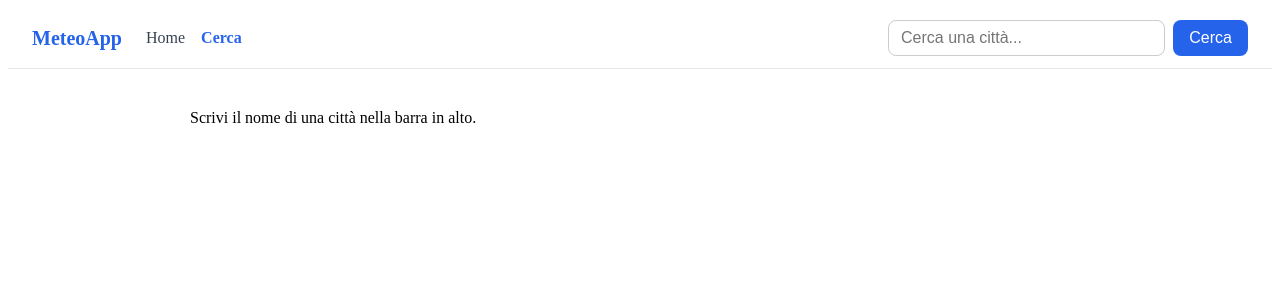
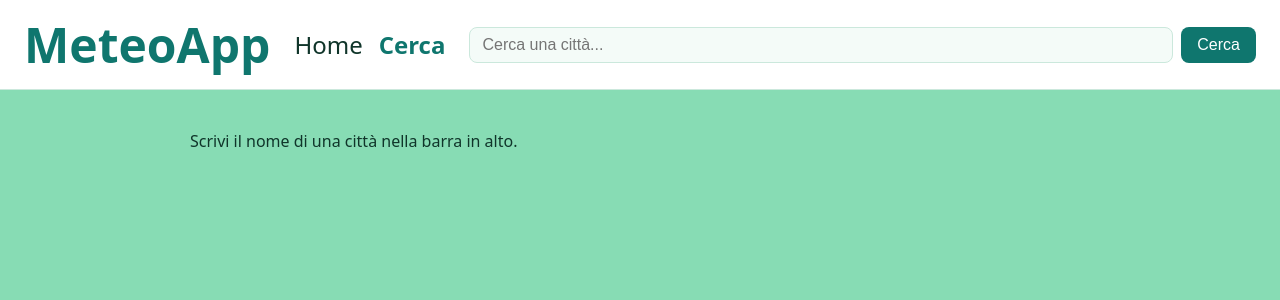
Before and after one commit to Gabrieleleonardi21/progetto-settimana-10, a React (Vite) app: page /search in a window 1280 px wide. Shown: the top 300 px of the page. Built offline with nearby package versions, Linux system fonts and the light colour scheme.

Commit message:
palette colori in variabili CSS e searchbar allargata su /search

```diff
--- a/src/components/Details.css
+++ b/src/components/Details.css
@@ -7,24 +7,25 @@
 .details__indietro {
   display: inline-block;
   margin-bottom: 16px;
-  color: #2563eb;
+  color: var(--colore-accento);
   text-decoration: none;
 }
 
 .details__error {
-  color: #dc2626;
+  color: var(--colore-errore);
 }
 
 .details__card {
   padding: 24px;
-  border: 1px solid #e5e7eb;
+  border: 1px solid var(--colore-bordo);
   border-radius: 12px;
+  background-color: var(--colore-card);
 }
 
 .details__titolo {
   margin: 0;
   font-size: 1.5rem;
-  color: #6b7280;
+  color: var(--colore-testo-soft);
   font-weight: normal;
 }
 
@@ -43,7 +44,7 @@
 }
 
 .details__lista dt {
-  color: #6b7280;
+  color: var(--colore-testo-soft);
 }
 
 .details__lista dd {
--- a/src/components/Home.css
+++ b/src/components/Home.css
@@ -9,7 +9,7 @@
 }
 
 .home__error {
-  color: #dc2626;
+  color: var(--colore-errore);
 }
 
 /* Le due card affiancate, in colonna su schermi stretti */
@@ -24,6 +24,6 @@
   display: block;
   width: 100%;
   height: 500px;
-  border: 1px solid #e5e7eb;
+  border: 1px solid var(--colore-bordo);
   border-radius: 12px;
 }
--- a/src/components/MeteoCard.css
+++ b/src/components/MeteoCard.css
@@ -1,21 +1,21 @@
 .card {
   display: block;
   padding: 20px;
-  border: 1px solid #e5e7eb;
+  border: 1px solid var(--colore-bordo);
   border-radius: 12px;
-  background: #fff;
+  background: var(--colore-card);
   color: inherit;
   text-decoration: none;
 }
 
 .card:hover {
-  border-color: #2563eb;
+  border-color: var(--colore-accento);
 }
 
 .card__titolo {
   margin: 0 0 8px;
   font-size: 1rem;
-  color: #6b7280;
+  color: var(--colore-testo-soft);
   font-weight: normal;
 }
 
@@ -27,5 +27,5 @@
 
 .card__vento {
   margin: 8px 0 0;
-  color: #6b7280;
+  color: var(--colore-testo-soft);
 }
--- a/src/components/Nav.css
+++ b/src/components/Nav.css
@@ -4,29 +4,31 @@
   gap: 24px;
   flex-wrap: wrap;
   padding: 12px 24px;
-  border-bottom: 1px solid #e5e7eb;
+  border-bottom: 1px solid var(--colore-bordo);
+  background: var(--colore-nav);
 }
 
 .nav__brand {
-  font-size: 1.25rem;
+  font-size: 3rem;
   font-weight: bold;
-  color: #2563eb;
+  color: var(--colore-accento);
   text-decoration: none;
 }
 
 .nav__links {
+  font-size: 1.5rem;
   display: flex;
   gap: 16px;
 }
 
 .nav__link {
-  color: #374151;
+  color: var(--colore-testo);
   text-decoration: none;
 }
 
 /* Classe applicata automaticamente da NavLink alla route attiva */
 .nav__link.active {
-  color: #2563eb;
+  color: var(--colore-accento);
   font-weight: bold;
 }
 
@@ -36,4 +38,10 @@
   min-width: 200px;
   max-width: 360px;
   margin-left: auto;
+  transition: max-width 0.25s ease;
 }
+
+/* Sulla route /search il tetto dei 360px sale: la barra riempie lo spazio libero */
+.nav__search--wide {
+  max-width: 800px;
+}
--- a/src/components/Nav.jsx
+++ b/src/components/Nav.jsx
@@ -1,10 +1,16 @@
-import { NavLink } from "react-router-dom";
+import { NavLink, useLocation } from "react-router-dom";
 import SearchBar from "./SearchBar";
 import "./Nav.css";
 
 // Barra di navigazione sempre visibile: link alle route + barra di ricerca.
 // NavLink aggiunge da solo la classe "active" al link della pagina corrente.
 function Nav() {
+  const { pathname } = useLocation();
+
+  // Sulla pagina di ricerca la barra si allarga: la ricerca è il contenuto principale
+  const classiSearch = ["nav__search"];
+  if (pathname === "/search") classiSearch.push("nav__search--wide");
+
   return (
     <nav className="nav">
       <NavLink to="/" className="nav__brand">
@@ -20,7 +26,7 @@ function Nav() {
         </NavLink>
       </div>
 
-      <div className="nav__search">
+      <div className={classiSearch.join(" ")}>
         <SearchBar />
       </div>
     </nav>
--- a/src/components/NotFound.css
+++ b/src/components/NotFound.css
@@ -9,7 +9,7 @@
   margin: 0;
   font-size: 4rem;
   font-weight: bold;
-  color: #2563eb;
+  color: var(--colore-accento);
 }
 
 .notfound__titolo {
@@ -19,6 +19,6 @@
 .notfound__link {
   display: inline-block;
   margin-top: 16px;
-  color: #2563eb;
+  color: var(--colore-accento);
   text-decoration: none;
 }
--- a/src/components/Search.css
+++ b/src/components/Search.css
@@ -9,7 +9,7 @@
 }
 
 .search__error {
-  color: #dc2626;
+  color: var(--colore-errore);
 }
 
 .search__cards {
--- a/src/components/SearchBar.css
+++ b/src/components/SearchBar.css
@@ -7,21 +7,27 @@
   flex: 1;
   min-width: 0;
   padding: 8px 12px;
-  border: 1px solid #ccc;
+  border: 1px solid var(--colore-bordo);
   border-radius: 8px;
   font-size: 1rem;
+  background: var(--colore-card);
+  color: inherit;
 }
 
 .searchbar__button {
   padding: 8px 16px;
   border: none;
   border-radius: 8px;
-  background: #2563eb;
+  background: var(--colore-accento);
   color: #fff;
   font-size: 1rem;
   cursor: pointer;
 }
 
+.searchbar__button:hover {
+  background: var(--colore-accento-hover);
+}
+
 .searchbar__button:disabled {
   cursor: not-allowed;
 }
--- a/src/index.css
+++ b/src/index.css
@@ -0,0 +1,24 @@
+/* Stili globali dell'app */
+
+/* Palette costruita attorno al verde acqua dello sfondo.
+   Cambia un valore qui e si aggiorna tutta l'app. */
+:root {
+  --colore-sfondo: #87dcb4; /* verde acqua della pagina */
+  --colore-nav: #ffffff; /* barra in alto, si stacca dallo sfondo */
+  --colore-card: #f4fbf8; /* card, dettaglio e campo di ricerca */
+  --colore-bordo: #cbe8dc; /* bordi tenui, in tinta col verde */
+
+  --colore-testo: #10352a; /* verde molto scuro invece del grigio neutro */
+  --colore-testo-soft: #4b6f61; /* etichette e testi secondari */
+
+  --colore-accento: #0f766e; /* bottoni, link e stato attivo */
+  --colore-accento-hover: #115e59;
+  --colore-errore: #b91c1c;
+}
+
+body {
+  margin: 0;
+  background: var(--colore-sfondo);
+  font-family: system-ui, sans-serif;
+  color: var(--colore-testo);
+}
```
